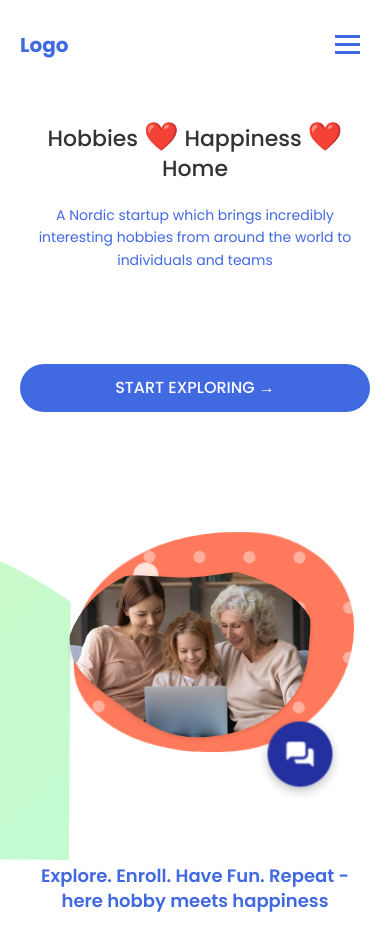
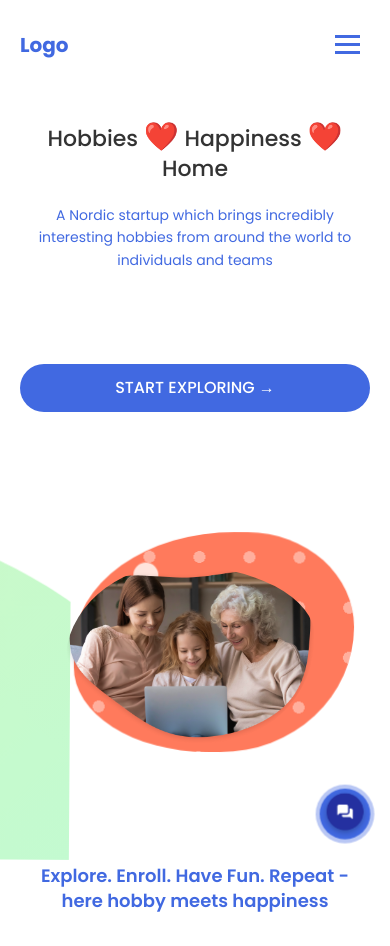
Before and after one commit to arnavsrivastava214/SimplePlan-Assignment, a plain HTML site: page index.html in a window 390 px wide. Shown: the top 946 px of the page. Drawn offline with nearby package versions, Linux system fonts and the light colour scheme.

Commit message:
alignments

```diff
--- a/index.html
+++ b/index.html
@@ -638,8 +638,13 @@
             }
 
             .chat-icon {
-                bottom: 20px;
-                right: 20px;
+                bottom: -36px;
+                right: -25px;
+            }
+
+            .imagealignment{
+                height: 50px;
+                width: 51px;
             }
 
             .bottom-text {
@@ -2544,7 +2549,7 @@
 
             <div class="yellow-accent"></div>
             <div class="line-accent"></div>
-            <div class="chat-icon"><img src="./images/group1.png" alt=""></div>
+            <div class="chat-icon"><img src="./images/group1.png" class="imagealignment" alt=""></div>
         </div>
     </div>
 
```
